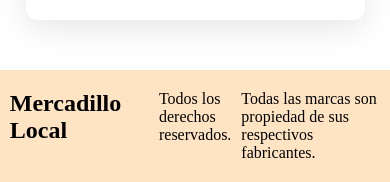
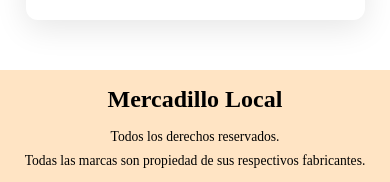
Before and after one commit to scrb44/mercadilloLocal, a React (Vite) app in the folder FrontEnd/: page / in a window 390 px wide. Shown: the part 3378-3560 px from the top of the page. Built offline with nearby package versions, Linux system fonts and the light colour scheme; no server answers.

Commit message:
feat: Añadido footer responsive

```diff
--- a/FrontEnd/src/componentes/footer/footer.module.css
+++ b/FrontEnd/src/componentes/footer/footer.module.css
@@ -1,15 +1,20 @@
+/* src/componentes/footer/footer.module.css - ARREGLADO PARA COINCIDIR */
+
 .page-footer {
     background-color: bisque;
-    padding: 20px 0;
+    padding: 20px 0; /* 🔧 Padding reducido de 40px a 20px */
 }
 
 .page-footer__container {
-    width: var(--page-width);
+    /* 🔧 CRÍTICO: Usar ancho completo como el resto de componentes */
+    width: 100%;
+    max-width: var(--page-max-width, 1200px);
     margin: 0 auto;
-
+    padding: 0 20px; /* 🔧 Solo padding lateral, sin restricción de ancho */
     display: flex;
     flex-direction: row;
     justify-content: space-between;
+    align-items: center;
 }
 
 .page-footer__list {
@@ -17,6 +22,40 @@
     flex-flow: row;
     list-style: none;
     width: 70%;
-    gap: 10px;
+    gap: 20px; /* 🔧 Gap aumentado para mejor legibilidad */
     justify-content: space-between;
+    margin: 0; /* 🔧 NUEVO: Eliminar margin por defecto */
+    padding: 0; /* 🔧 NUEVO: Eliminar padding por defecto */
 }
+
+/* 🔧 NUEVO: Responsive para móviles */
+@media (max-width: 768px) {
+    .page-footer__container {
+        flex-direction: column;
+        gap: 16px;
+        text-align: center;
+        padding: 0 16px; /* 🔧 Mismo padding que CategoryProducts en móvil */
+    }
+
+    .page-footer__list {
+        width: 100%;
+        flex-direction: column;
+        gap: 12px;
+        font-size: 0.9rem;
+    }
+}
+
+@media (max-width: 480px) {
+    .page-footer {
+        padding: 16px 0; /* 🔧 Padding aún más reducido en móvil */
+    }
+
+    .page-footer__container {
+        padding: 0 12px; /* 🔧 Mismo padding que CategoryProducts en móvil pequeño */
+    }
+
+    .page-footer__list {
+        font-size: 0.85rem;
+        gap: 8px;
+    }
+}
```
